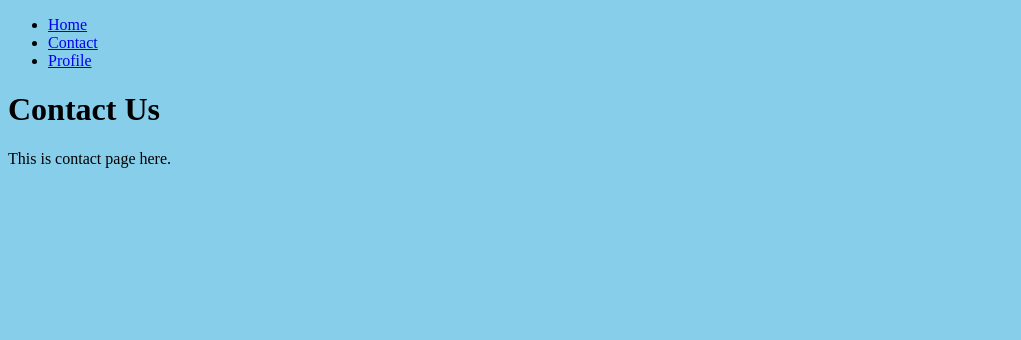
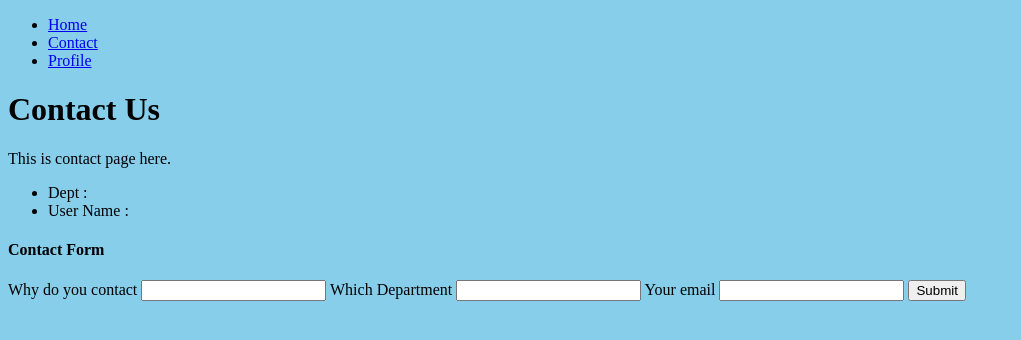
Before and after one commit to devkartic/node_js_begin, a Node server app: page /contact in a window 1280 px wide. Shown: the top 340 px of the page, without its empty margins (0-1021 px from the left). Run offline with Node 20, Linux system fonts and the light colour scheme.

Commit message:
Use body-parser for hadleling post request data

```diff
--- a/app.js
+++ b/app.js
@@ -1,5 +1,7 @@
 const express = require('express');
 // let ejs = require('ejs');
+const bodyParser = require('body-parser')
+let urlencodedParser = bodyParser.urlencoded({ extended: false })
 const app = express();
 app.set('view engine', 'ejs');
 
@@ -22,7 +24,11 @@
 });
 
 app.get('/contact', function (req, res) {
-  res.render('contact');
+  res.render('contact', { qs : req.query });
+});
+
+app.post('/contact', urlencodedParser, function (req, res) {
+  res.render('contact-success', { data : req.body });
 });
 
 app.get('/profile/:id', function (req, res) {
--- a/package.json
+++ b/package.json
@@ -9,6 +9,7 @@
   "author": "",
   "license": "ISC",
   "dependencies": {
+    "body-parser": "^1.19.0",
     "ejs": "^3.1.2",
     "express": "^4.17.1"
   },
--- a/views/contact.ejs
+++ b/views/contact.ejs
@@ -10,5 +10,19 @@
     <%- include('partials/nav.ejs'); -%>
     <h1>Contact Us</h1>
     <p>This is contact page here.</p>
+    <ul>
+        <li>Dept : <%= qs.dept %></li>
+        <li>User Name : <%= qs.name %></li>
+    </ul>
+    <h4>Contact Form</h4>
+    <form id="contact-form" method="post" action="/contact">
+        <label>Why do you contact</label>
+        <input type="text" name="who" />
+        <label>Which Department</label>
+        <input type="text" name="dept" />
+        <label>Your email</label>
+        <input type="text" name="email" />
+        <button type="submit">Submit</button>
+    </form>
 </body>
 </html>
```
Also changed, not shown: views/contact-success.ejs (added, +20 -0 lines), readMe.txt (added), views/readMe.txt (deleted).
